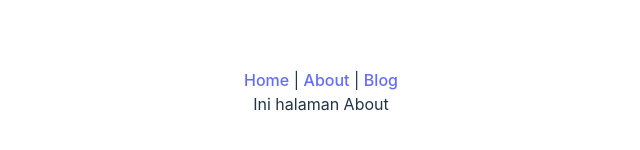
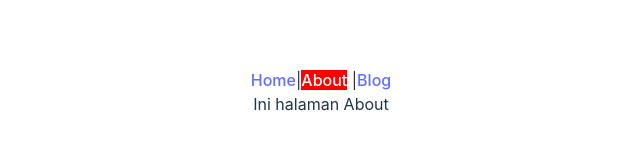
Before and after one commit to rifqee23/Learn-ReactJS, a React (Vite) app in the folder react-fundamental/: page /about in a window 1280 px wide. Shown: the part 308-458 px from the top of the page, without its empty margins (319-959 px from the left). Built offline with nearby package versions, Linux system fonts and the light colour scheme.

Commit message:
belajar dynamic styling (#19)

```diff
--- a/react-fundamental/src/layout/RootLayout.jsx
+++ b/react-fundamental/src/layout/RootLayout.jsx
@@ -1,10 +1,34 @@
-import { Link, Outlet } from "react-router-dom";
-
+import { Link, NavLink, Outlet } from "react-router-dom";
+import "../styles/index.css";
 function RootLayout() {
   return (
     <>
-      <Link to={"/"}>Home</Link> | <Link to={"/about"}>About</Link> |{" "}
-      <Link to={"/blog"}>Blog</Link>
+      <NavLink
+        className={({ isActive, isPending }) =>
+          isActive ? "active" : isPending ? "pending" : ""
+        }
+        to={"/"}
+      >
+        Home
+      </NavLink>
+      |
+      <NavLink
+        className={({ isActive, isPending }) =>
+          isActive ? "active" : isPending ? "pending" : ""
+        }
+        to={"/about"}
+      >
+        About
+      </NavLink>{" "}
+      |
+      <NavLink
+        className={({ isActive, isPending }) =>
+          isActive ? "active" : isPending ? "pending" : ""
+        }
+        to={"/blog"}
+      >
+        Blog
+      </NavLink>
       <Outlet />
     </>
   );
--- /dev/null
+++ b/react-fundamental/src/styles/index.css
@@ -0,0 +1,4 @@
+.active {
+  background-color: red;
+  color: white;
+}
```
